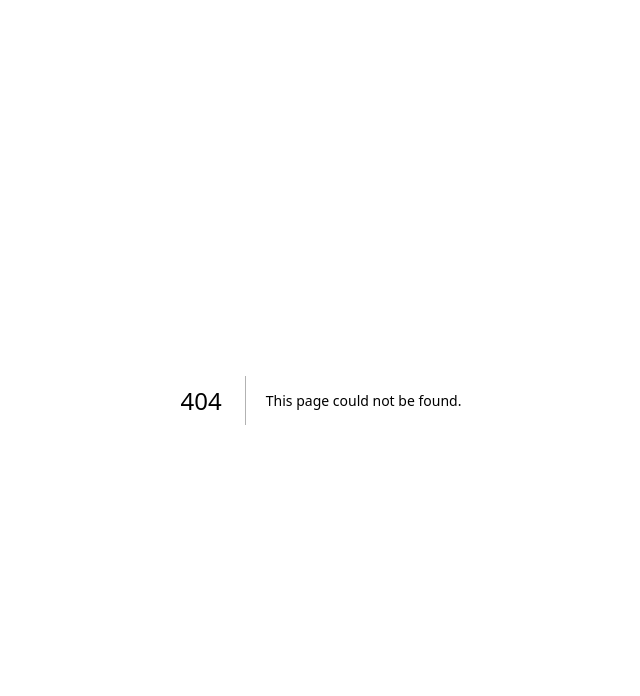
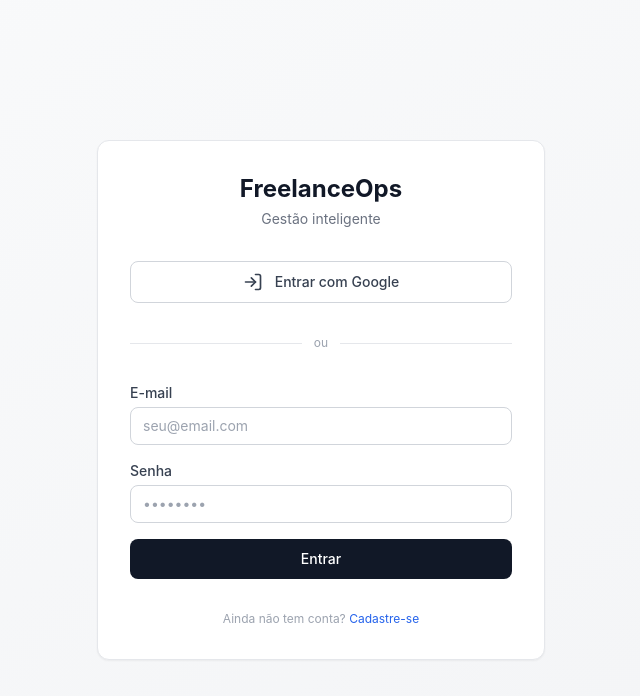
Before and after one commit to laerciotecnologiareis-ux/freelanceops, a Next.js app: page /login in a window 1280 px wide. Before the commit this address had no page. Shown: the top 696 px of the page, without its empty margins (319-959 px from the left). Built offline with nearby package versions, Linux system fonts and the light colour scheme; no server answers.

Commit message:
Create page.tsx

```diff
--- /dev/null
+++ b/app/login/page.tsx
@@ -0,0 +1,118 @@
+"use client";
+
+import { useState } from "react";
+import { useRouter } from "next/navigation";
+import { supabase } from "@/lib/supabase";
+import { LogIn } from "lucide-react";
+
+export default function LoginPage() {
+  const router = useRouter();
+  const [email, setEmail] = useState("");
+  const [password, setPassword] = useState("");
+  const [loading, setLoading] = useState(false);
+  const [error, setError] = useState<string | null>(null);
+
+  const handleGoogleLogin = async () => {
+    setLoading(true);
+    setError(null);
+    const { error } = await supabase.auth.signInWithOAuth({
+      provider: "google",
+      options: {
+        redirectTo: `${location.origin}/auth/callback`,
+      },
+    });
+    if (error) setError(error.message);
+    setLoading(false);
+  };
+
+  const handleEmailLogin = async (e: React.FormEvent) => {
+    e.preventDefault();
+    setLoading(true);
+    setError(null);
+    const { error } = await supabase.auth.signInWithPassword({
+      email,
+      password,
+    });
+    if (error) {
+      setError(error.message);
+      setLoading(false);
+    } else {
+      router.push("/dashboard");
+    }
+  };
+
+  return (
+    <div className="flex min-h-screen items-center justify-center bg-gradient-to-br from-gray-50 to-gray-100 px-4">
+      <div className="w-full max-w-md space-y-8 rounded-xl border border-gray-200 bg-white p-8 shadow-sm">
+        <div className="text-center">
+          <h1 className="text-2xl font-bold text-gray-900">FreelanceOps</h1>
+          <p className="mt-1 text-sm text-gray-500">Gestão inteligente</p>
+        </div>
+
+        {error && (
+          <div className="rounded-lg bg-red-50 p-3 text-sm text-red-600">
+            {error}
+          </div>
+        )}
+
+        <button
+          onClick={handleGoogleLogin}
+          disabled={loading}
+          className="flex w-full items-center justify-center gap-3 rounded-lg border border-gray-300 bg-white px-4 py-2.5 text-sm font-medium text-gray-700 hover:bg-gray-50 disabled:opacity-50"
+        >
+          <LogIn className="h-5 w-5" />
+          Entrar com Google
+        </button>
+
+        <div className="flex items-center gap-3">
+          <div className="flex-1 border-t border-gray-200" />
+          <span className="text-xs text-gray-400">ou</span>
+          <div className="flex-1 border-t border-gray-200" />
+        </div>
+
+        <form onSubmit={handleEmailLogin} className="space-y-4">
+          <div>
+            <label className="block text-sm font-medium text-gray-700">
+              E-mail
+            </label>
+            <input
+              type="email"
+              value={email}
+              onChange={(e) => setEmail(e.target.value)}
+              className="mt-1 block w-full rounded-lg border border-gray-300 px-3 py-2 text-sm focus:border-blue-500 focus:outline-none focus:ring-1 focus:ring-blue-500"
+              placeholder="seu@email.com"
+              required
+            />
+          </div>
+          <div>
+            <label className="block text-sm font-medium text-gray-700">
+              Senha
+            </label>
+            <input
+              type="password"
+              value={password}
+              onChange={(e) => setPassword(e.target.value)}
+              className="mt-1 block w-full rounded-lg border border-gray-300 px-3 py-2 text-sm focus:border-blue-500 focus:outline-none focus:ring-1 focus:ring-blue-500"
+              placeholder="••••••••"
+              required
+            />
+          </div>
+          <button
+            type="submit"
+            disabled={loading}
+            className="w-full rounded-lg bg-gray-900 px-4 py-2.5 text-sm font-medium text-white hover:bg-gray-800 disabled:opacity-50"
+          >
+            {loading ? "Entrando..." : "Entrar"}
+          </button>
+        </form>
+
+        <p className="text-center text-xs text-gray-400">
+          Ainda não tem conta?{" "}
+          <a href="/signup" className="text-blue-600 hover:underline">
+            Cadastre-se
+          </a>
+        </p>
+      </div>
+    </div>
+  );
+}
```
